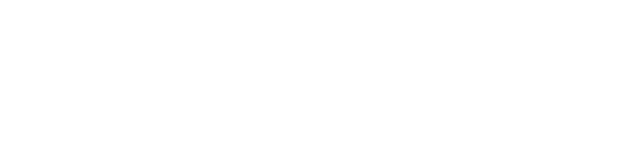
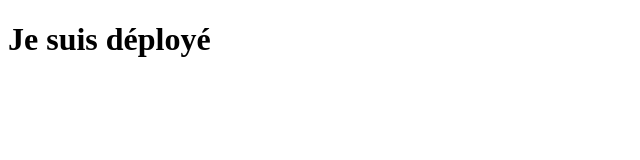
Before and after one commit to DaudevInfo/TP1Jenkins, a plain HTML site: page index.html in a window 1280 px wide. Shown: the whole page, without its empty margins (0-640 px from the left). Drawn offline with Linux system fonts and the light colour scheme.

Commit message:
Fin du tp

```diff
--- a/index.html
+++ b/index.html
@@ -4,6 +4,7 @@
     <meta charset="UTF-8">
     <title>Coucou</title>
 </head>
+<h1>Je suis déployé</h1>
 <body>
 
 </body>
```
